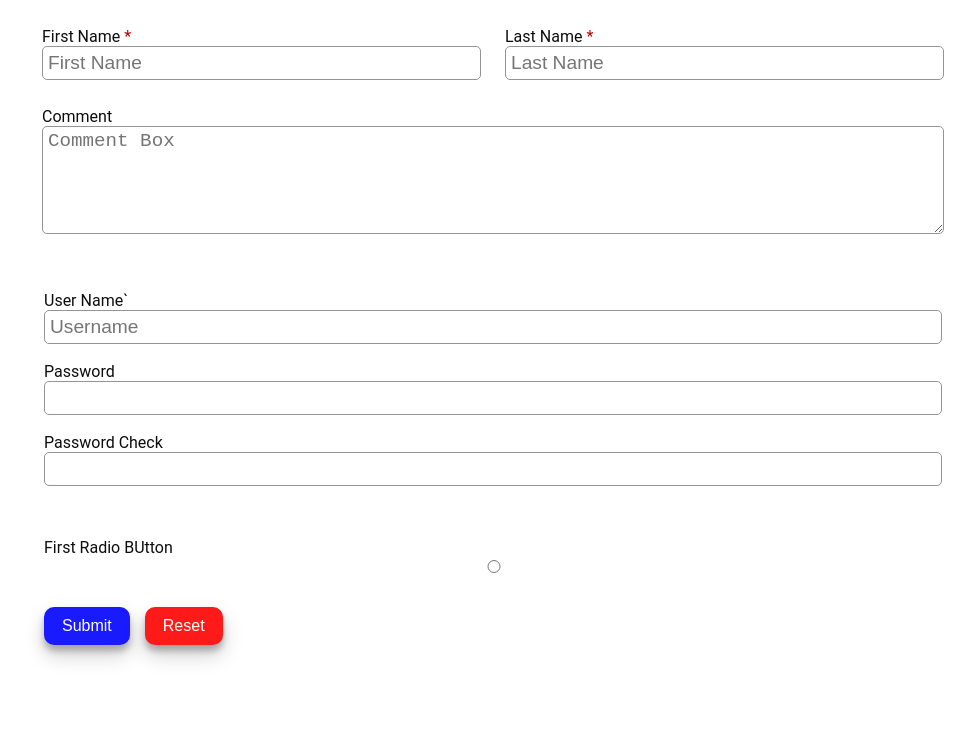
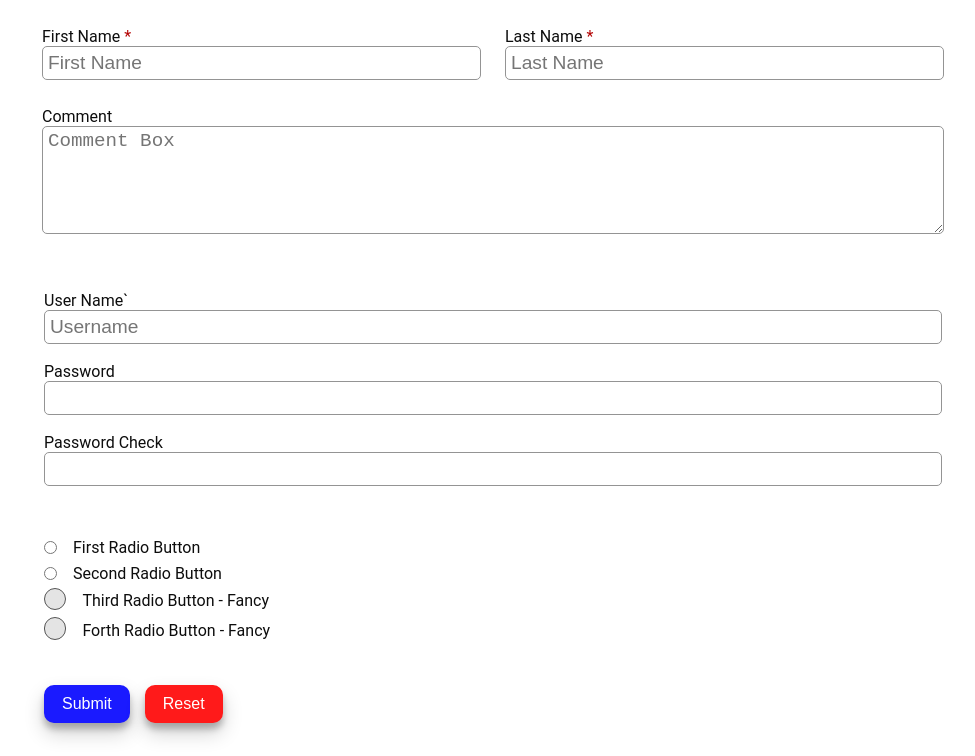
Before and after one commit to mjhandy/mjh-framework, a website: page index.html in a window 1280 px wide. Shown: the part 954-1710 px from the top of the page, without its empty margins (242-1217 px from the left). Before the commit the page ends 1632 px from the top, so only its background shows below. Drawn offline with nearby package versions, Linux system fonts and the light colour scheme; files that its build step writes are made by us from their sources.

Commit message:
fancy radio buttons

```diff
--- a/index.html
+++ b/index.html
@@ -149,9 +149,21 @@
                     </fieldset>
                     <fieldset>
                       <legend>Radio Buttons</legend>
-                      <div class="form-group">
-                        <label for="firstRadio" class="form-label">First Radio BUtton</label>
+                      <div class="form-group flex-row mb-2">
                         <input type="radio" id="firstRadio" name="radioButtons" value="1">
+                        <label for="firstRadio" class="form-label">First Radio Button</label>
+                      </div>
+                      <div class="form-group flex-row mb-2">
+                        <input type="radio" id="secondRadio" name="radioButtons" value="1">
+                        <label for="secondRadio" class="form-label">Second Radio Button</label>
+                      </div>
+                      <div class="form-group flex-row mb-2 fi fi-1">
+                        <input type="radio" id="thirdRadio" name="radioButtons" value="1">
+                        <label for="thirdRadio" class="form-label">Third Radio Button - Fancy</label>
+                      </div>
+                      <div class="form-group flex-row mb-2 fi fi-1">
+                        <input type="radio" id="forthRadio" name="radioButtons" value="1">
+                        <label for="forthRadio" class="form-label">Forth Radio Button - Fancy</label>
                       </div>
                     </fieldset>
                     <fieldset>
--- a/scss/_variables.scss
+++ b/scss/_variables.scss
@@ -108,10 +108,12 @@ $btnBorderWidth: 2px !default; // default button border width
 
 // Form Variables
 /// @group v
-$inputBorderColour: map-get(
-  $monochrome,
-  155
-) !default; // default input border color
+$inputBorderColour: map-get($monochrome,155) !default; // default input border color
 $inputBorderWidth: 1px !default; // default input border widths
 $error: darken(map-get($reds, 105), 20%) !default; // default error color
 $success: darken(map-get($greens, 100), 20%)   !default; // default success color
+
+/// Fancy Form Variables
+/// @group v
+$fi-bg:  map-get($monochrome,185) !default;
+$fi-1: map-get($blues, 110 ) !default;
--- a/scss/components/_forms.scss
+++ b/scss/components/_forms.scss
@@ -1,7 +1,8 @@
 fieldset {
 
   border: none;
-  legend{
+
+  legend {
     visibility: hidden;
   }
 }
@@ -12,6 +13,10 @@ fieldset {
     display: flex;
     flex-direction: column;
     width: 100%;
+
+    &.radio {
+      flex-direction: row;
+    }
   }
 
   &-label {
@@ -41,14 +46,67 @@ fieldset {
     &.invalid {
       border: 1px solid $error;
       background-color: lighten($error, 60%);
+
       &:focus {
         outline-width: 2px;
         outline-color: $error;
       }
     }
+
     &.valid {
       border: 1px solid $success;
       background-color: lighten($success, 60%);
     }
   }
+
+  /// radio and check boxes
+  input {
+    &[type="radio"] {
+      margin: 0 16px 0 0;
+    }
+  }
+
+  /// fancy radio and checkboxes
+  .fi {
+    input {
+      &[type="radio"] {
+        position: absolute;
+        opacity: 0;
+      }
+    }
+
+    &-1 {
+      input {
+        &[type="radio"] {
+          &:checked {
+            + label {
+              &:before {
+                background-color: $fi-1;
+                box-shadow: inset 0 0 0 4px $fi-bg;
+              }
+            }
+          }
+        }
+      }
+
+      label {
+        &:before {
+          content: '';
+          background: $fi-bg;
+          border-radius: 100%;
+          border: 1px solid darken($inputBorderColour, 25%);
+          display: inline-block;
+          width: 1.4em;
+          height: 1.4em;
+          position: relative;
+          top: -0.2em;
+          margin-right: 1em;
+          vertical-align: top;
+          cursor: pointer;
+          text-align: center;
+          transition: all 250ms ease;
+        }
+      }
+    }
+  }
 }
--- a/scss/helpers/_flex.scss
+++ b/scss/helpers/_flex.scss
@@ -8,6 +8,17 @@
 
   &-inline {
     display: inline-flex;
+  }
+}
+
+/// this is a flex direction helper class
+/// @group hp
+///
+/// @author Mark Handy
+///
+.flex{
+  &-row{
+    flex-direction: row;
   }
 }
 
```
